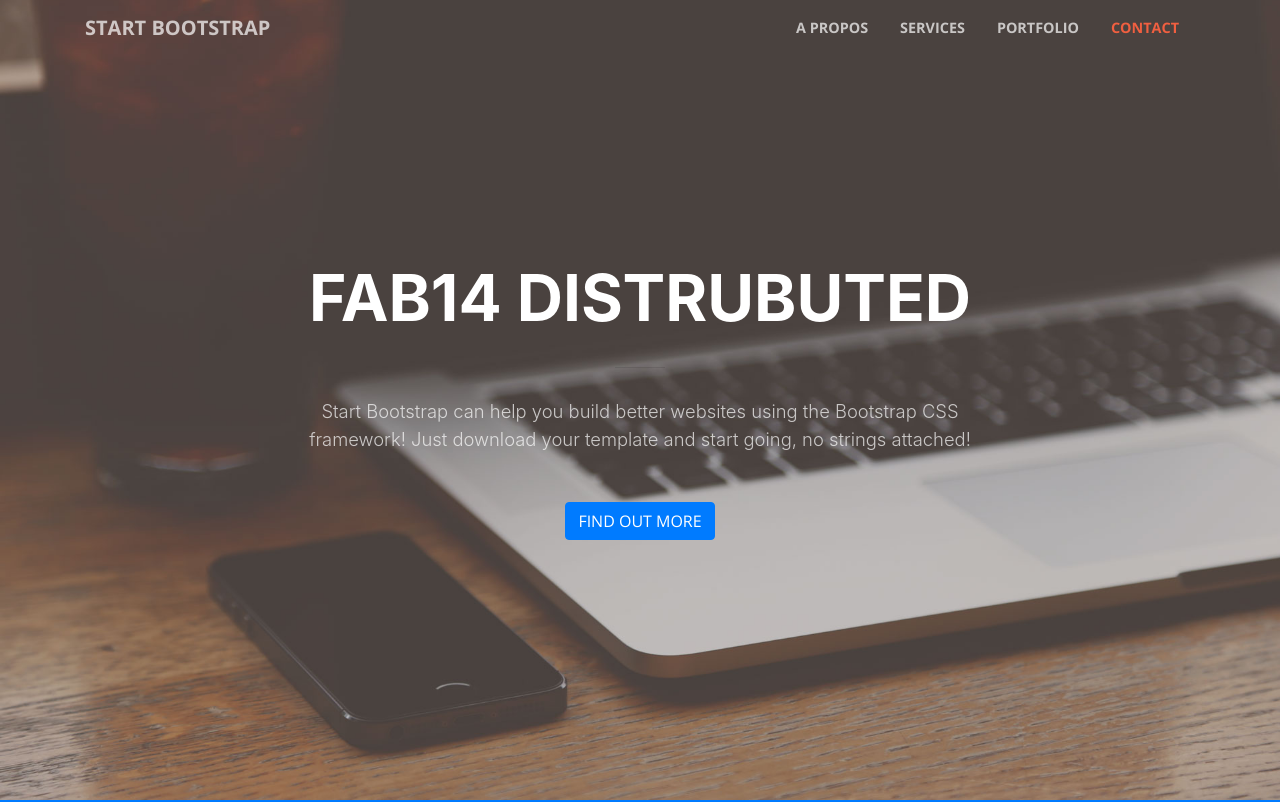
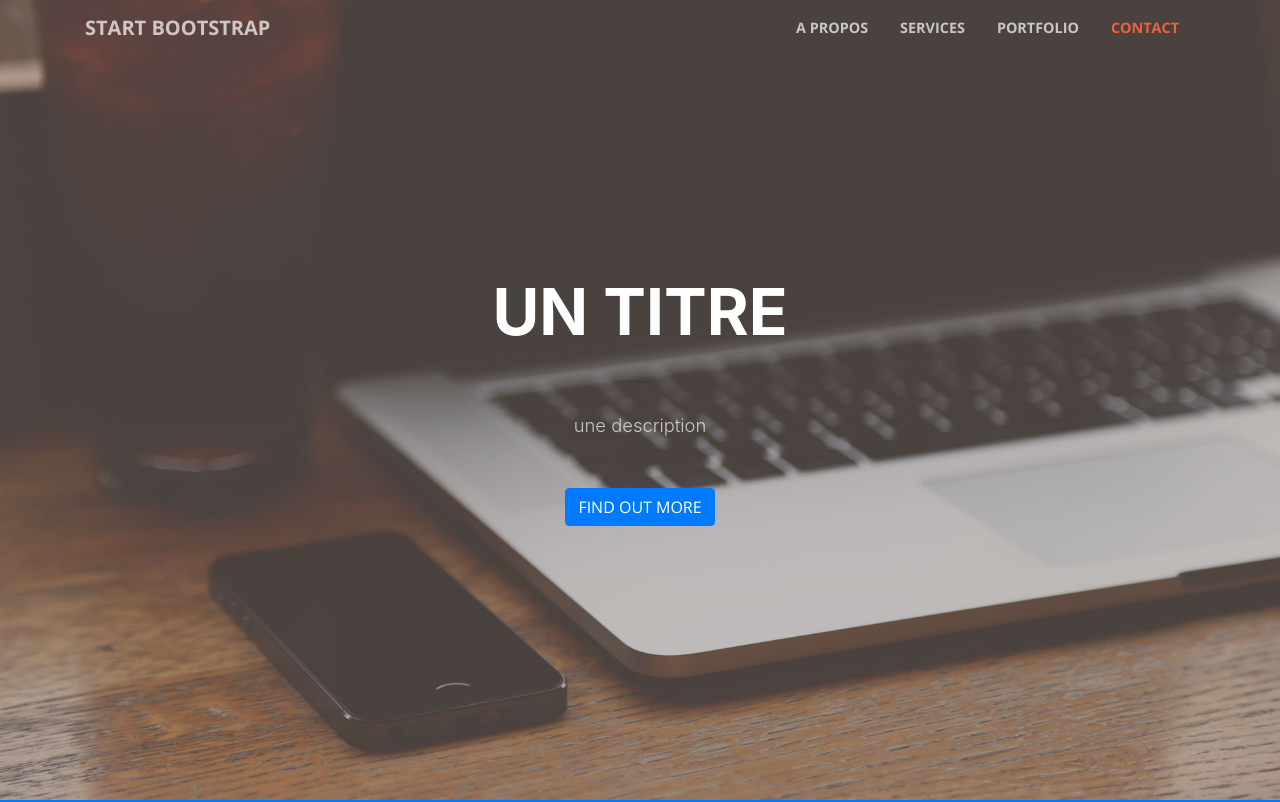
Before and after one commit to MrBidouille/MrBidouille.github.io, a website with bundled scripts: page index.html in a window 1280 px wide. Shown: the top 802 px of the page. Built offline with nearby package versions, Linux system fonts and the light colour scheme.

Commit message:
modification du contenu

```diff
--- a/index.html
+++ b/index.html
@@ -59,12 +59,12 @@
         <div class="row">
           <div class="col-lg-10 mx-auto">
             <h1 class="text-uppercase">
-              <strong>FAB14 distrubuted</strong>
+              <strong>Un titre</strong>
             </h1>
             <hr>
           </div>
           <div class="col-lg-8 mx-auto">
-            <p class="text-faded mb-5">Start Bootstrap can help you build better websites using the Bootstrap CSS framework! Just download your template and start going, no strings attached!</p>
+            <p class="text-faded mb-5">une description</p>
             <a class="btn btn-primary btn-xl js-scroll-trigger" href="#about">Find Out More</a>
           </div>
         </div>
```
